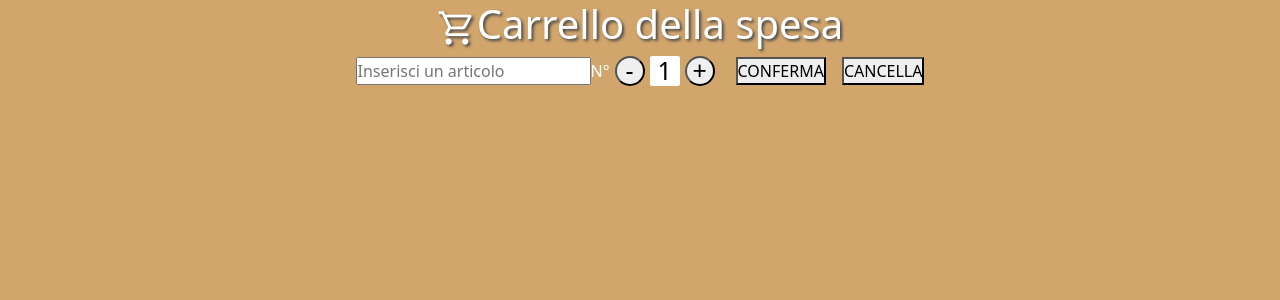
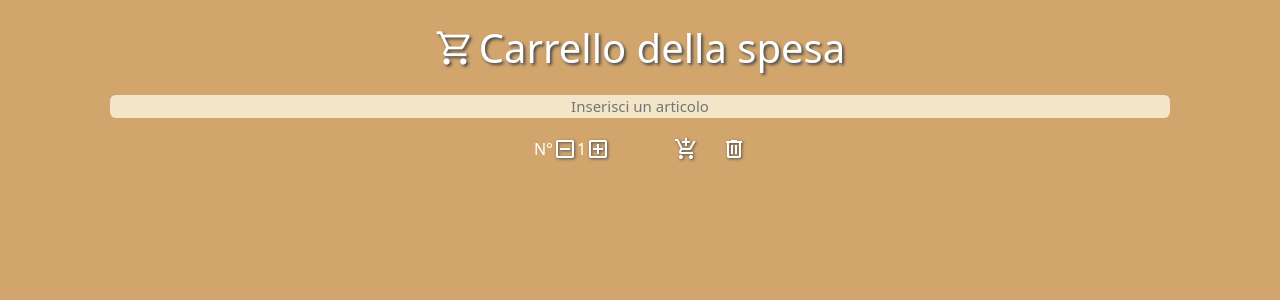
Before and after one commit to Davide-Scarsi/typescript-shopping-cart, a React (Create React App) app: page / in a window 1280 px wide. Shown: the top 300 px of the page. Built offline with nearby package versions, Linux system fonts and the light colour scheme.

Commit message:
more css

```diff
--- a/src/components/addItem/addItem.css
+++ b/src/components/addItem/addItem.css
@@ -16,6 +16,16 @@ margin-inline: 5px ;
 
 }
 
+#insert{
+    margin-block: 15px;
+    background-color: rgb(243, 229, 200);
+    width: 95%;
+    font-size: 15px;
+    border-radius: 6px;
+    border: 0;
+    text-align: center;
+}
+
 .cart-list-container{
     background-color: rgb(238, 216, 168);
     color: black;
@@ -23,9 +33,14 @@ margin-inline: 5px ;
     text-transform: uppercase;
 }
 
-.changeItemStatus-button, .deleteItem-button{
+.transparent-button{
     background-color: rgba(240, 248, 255, 0);
     border: 0;
+}
+
+.insert-container .transparent-button{
+    text-shadow: 1px 1px 3px rgb(73, 73, 73);
+    color: white;
 }
 
 .status-button{
@@ -37,7 +52,8 @@ margin-inline: 5px ;
 }
 
 .item-name-box{
-    width: 250px;
+    width: 200px;
+    min-width: 200px;
     margin-block: 5px;
     background-color: rgb(209, 165, 108);
     border-radius: 6px;
--- a/src/components/addItem/addItem.tsx
+++ b/src/components/addItem/addItem.tsx
@@ -96,34 +96,45 @@ export default function FunctionalComponentAddItem() {
 
     return (<>
 
-        <div className='row'>
-            <div className='col-12 all-centered'>
-                <div className='AddItem-container all-centered'>
-                    <input id="insert" placeholder="Inserisci un articolo" type="text" />
-                    <span>N°</span>
-                    <button className="minus-button all-centered" onClick={() => { counterDecrease() }}>-</button>
-                    <span className="counter all-centered">{counter}</span>
-                    <button className="plus-button all-centered" onClick={() => { counterIncrease() }}>+</button>
-                    <button className="confirm-button all-centered ms-3" onClick={() => { addToCart() }}>CONFERMA</button>
-                    <button className="confirm-button all-centered ms-3" onClick={() => { deleteCart() }}>CANCELLA</button>
-                </div>
+
+
+
+        <div className="row insert-container">
+            <div className="col-12 all-centered">
+                <input id="insert" placeholder="Inserisci un articolo" type="text" />
+            </div>
+            <div className="col-12 mt-1 d-flex justify-content-center">
+
+                <span>N°</span>
+                <button className="minus-button all-centered material-symbols-outlined transparent-button" onClick={() => { counterDecrease() }}>indeterminate_check_box</button>
+                <span className="counter all-centered">{counter}</span>
+                <button className="me-5 plus-button all-centered material-symbols-outlined transparent-button" onClick={() => { counterIncrease() }}>add_box</button>
+                <button className="me-2 confirm-button all-centered ms-3 material-symbols-outlined transparent-button" onClick={() => { addToCart() }}>add_shopping_cart</button>
+                <button className="confirm-button all-centered ms-3 material-symbols-outlined transparent-button" onClick={() => { deleteCart() }}>delete</button>
             </div>
         </div>
 
+
+
+
         <div className="row all-centered mt-5">
-            <div className='col-6 d-flex flex-column cart-list-container'>
+            <div className='col-11 col-lg-6 d-flex flex-column cart-list-container'>
                 {shoppingList &&
                     shoppingList.map((shoppingList: string) => {
                         return <React.Fragment key={itemCounter++}>
                             <div className="d-flex">
 
-                                <button id={`status-button-${itemCounter}`} className="mx-4 changeItemStatus-button all-centered material-symbols-outlined" value={itemCounter} onClick={e => changeItemStatus(e.target as HTMLButtonElement)} >check_circle</button>
+                                <button id={`status-button-${itemCounter}`} className="me-2 transparent-button changeItemStatus-button all-centered material-symbols-outlined" value={itemCounter} onClick={e => changeItemStatus(e.target as HTMLButtonElement)} >check_circle</button>
+
                                 {/* <span className="all-centered" >ID: {itemCounter}</span> */}
-                                <span className="mx-4 all-centered">N° {shoppingList[1]}</span>
-                                <div className="mx-4 item-name-box" id={`item-${itemCounter}`}>
-                                    <span className="ms-2">{shoppingList[0]}</span>
+                                <span className="me-2 all-centered">N° {shoppingList[1]}</span>
+
+                                <div className="me-3 item-name-box" id={`item-${itemCounter}`}>
+
+                                    <span className="ms-3">{shoppingList[0]}</span>
+
                                 </div>
-                                <button className="mx-4 deleteItem-button material-symbols-outlined " value={itemCounter} onClick={e => deleteItem(e.target as HTMLButtonElement)}>cancel</button>
+                                <button className="transparent-button deleteItem-button material-symbols-outlined " value={itemCounter} onClick={e => deleteItem(e.target as HTMLButtonElement)}>cancel</button>
 
 
                             </div>
--- a/src/pages/App.tsx
+++ b/src/pages/App.tsx
@@ -16,9 +16,9 @@ function App() {
         <div className='container'>
           <div className='row'>
             <div className='col-12 all-centered'>
-              <span className="material-symbols-outlined shopping-cart-icon">shopping_cart</span>
+              <span className="mt-3 material-symbols-outlined shopping-cart-icon">shopping_cart</span>
 
-              <h1>Carrello della spesa</h1>
+              <h1 className='ms-1 mt-4'>Carrello della spesa</h1>
             </div>
           </div>
 
```
